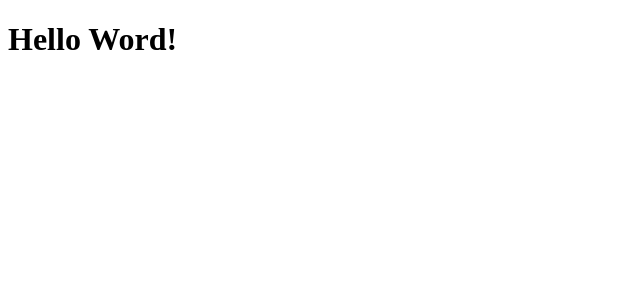
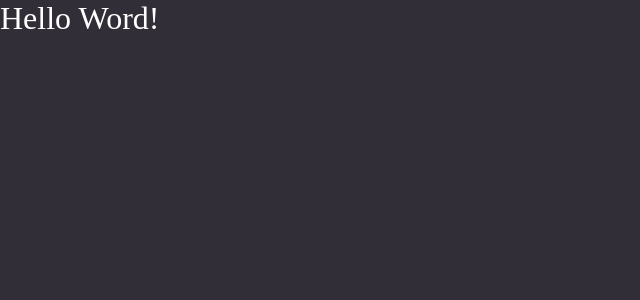
Before and after one commit to Italo-J-A-Fernandes/bootcamp-rocketseat-nivel3-gobarber-web, a React (Create React App) app: page / in a window 1280 px wide. Shown: the top 300 px of the page, without its empty margins (0-640 px from the left). Built offline with nearby package versions, Linux system fonts and the light colour scheme.

Commit message:
Created global styles

```diff
--- a/package.json
+++ b/package.json
@@ -13,10 +13,12 @@
     "react": "^17.0.1",
     "react-dom": "^17.0.1",
     "react-scripts": "4.0.1",
+    "styled-components": "^5.2.1",
     "typescript": "^4.0.3",
     "web-vitals": "^0.2.4"
   },
   "devDependencies": {
+    "@types/styled-components": "^5.1.4",
     "@typescript-eslint/eslint-plugin": "^4.7.0",
     "@typescript-eslint/parser": "^4.7.0",
     "eslint": "^7.13.0",
--- a/public/index.html
+++ b/public/index.html
@@ -4,7 +4,9 @@
     <meta charset="utf-8" />
     <meta name="viewport" content="width=device-width, initial-scale=1" />
     <meta name="theme-color" content="#FF9000" />
+    <link rel="preconnect" href="https://fonts.gstatic.com">
     <title>GoBarber</title>
+    <link href="https://fonts.googleapis.com/css2?family=Roboto+Slab:wght@400;500&display=swap" rel="stylesheet" />
   </head>
   <body>
     <noscript>You need to enable JavaScript to run this app.</noscript>
--- a/src/App.tsx
+++ b/src/App.tsx
@@ -1,5 +1,12 @@
 import React from 'react';
 
-const App: React.FC = () => <h1>Hello Word!</h1>;
+import GlobalStyle from './styles/global';
+
+const App: React.FC = () => (
+  <>
+    <h1>Hello Word!</h1>
+    <GlobalStyle />
+  </>
+);
 
 export default App;
--- /dev/null
+++ b/src/styles/global.ts
@@ -0,0 +1,29 @@
+import { createGlobalStyle } from 'styled-components';
+
+export default createGlobalStyle`
+  * {
+    margin: 0;
+    padding: 0;
+    box-sizing: border-box;
+    outline: 0;
+  }
+
+  body {
+    background: #312E38;
+    color: #fff;
+    -webkit-font-smoothing: antialiased;
+  }
+
+  border-style, input, button {
+    font-family: "Roboto Slab", serif;
+    font-size: 16px;
+  }
+
+  h1, h2, h3, h4, h5, h6, strong {
+    font-weight: 500;
+  }
+
+  button {
+    cursor: pointer;
+  }
+`;
--- a/tsconfig.json
+++ b/tsconfig.json
@@ -18,7 +18,7 @@
     "resolveJsonModule": true,
     "isolatedModules": true,
     "noEmit": true,
-    "jsx": "react"
+    "jsx": "react-jsx"
   },
   "include": [
     "src"
```
Also changed, not shown: 2 other files (tests, documents, lock files or other folders).
